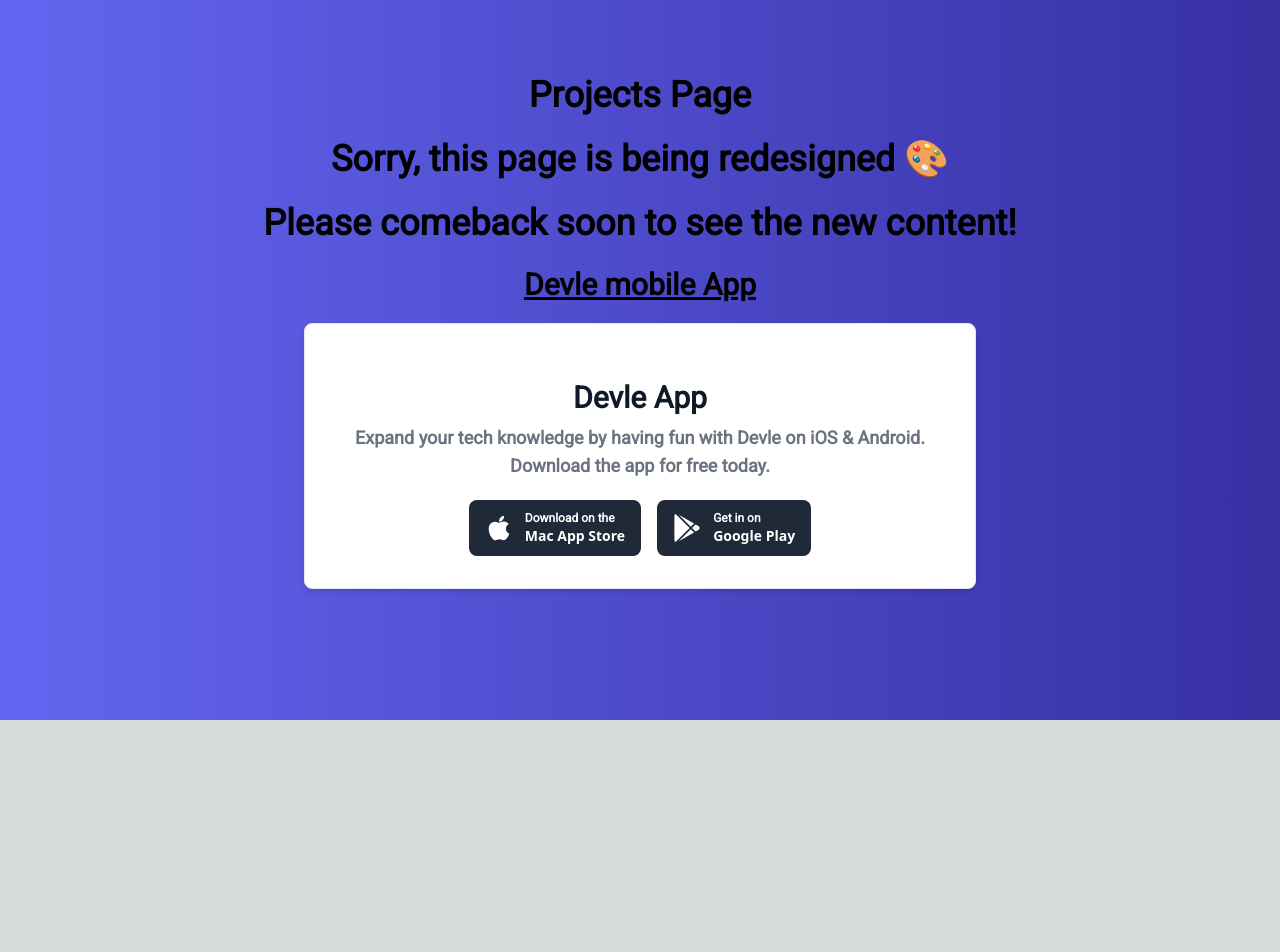
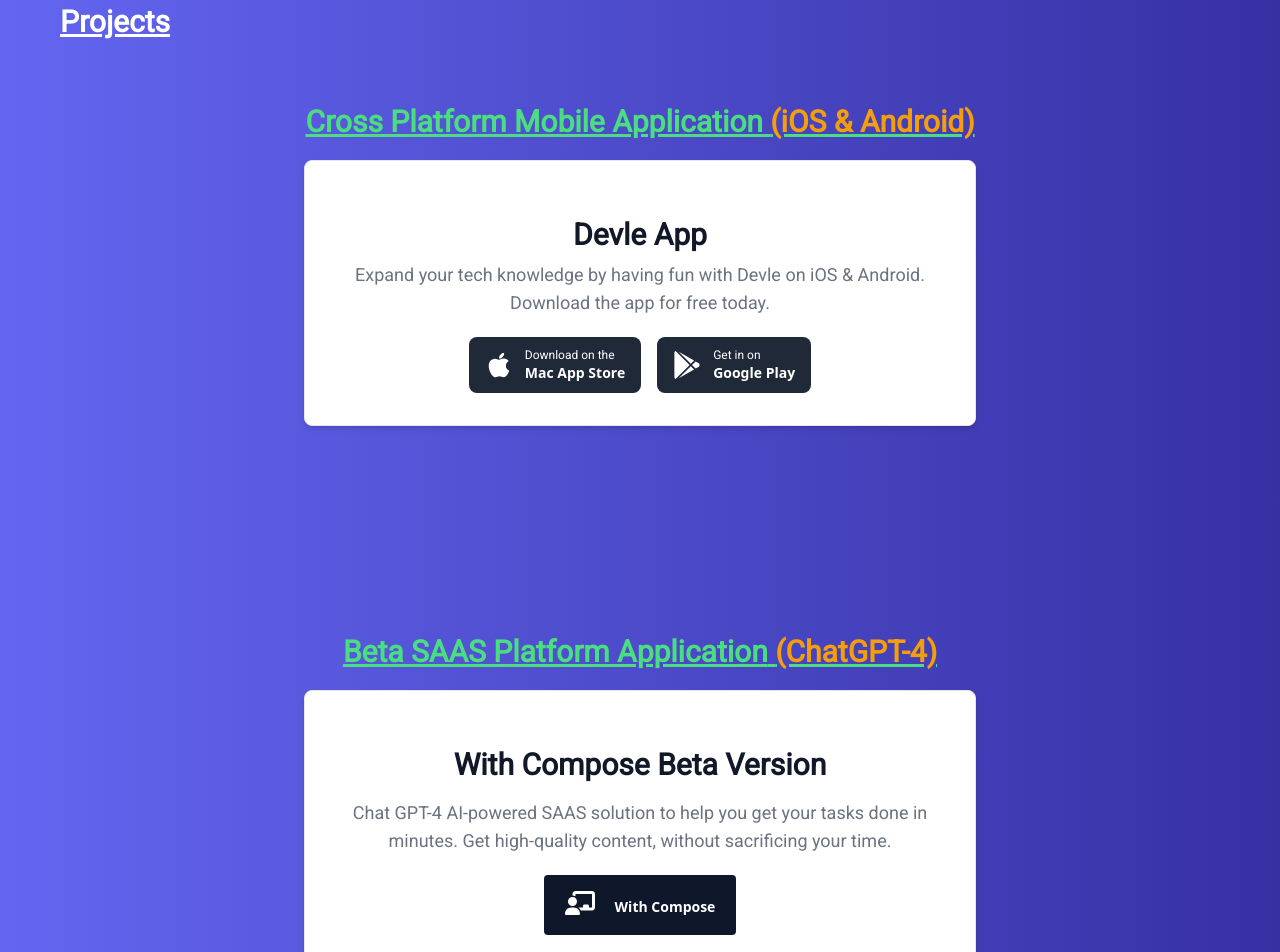
Before and after one commit to AbeTavarez/devp, a Next.js app: page /projects in a window 1280 px wide. Shown: the part 260-1212 px from the top of the page. Before the commit the page ends 980 px from the top, so only its background shows below. Built offline with nearby package versions, Linux system fonts and the light colour scheme.

Commit message:
projects page updated

```diff
--- a/pages/projects.js
+++ b/pages/projects.js
@@ -1,21 +1,19 @@
 import { AppLayout } from "../components/AppLayout";
+import { faChalkboardUser } from "@fortawesome/free-solid-svg-icons";
+import { FontAwesomeIcon } from "@fortawesome/react-fontawesome";
 
 export default function Projects() {
   return (
-    <main
-      className={`flex justify-center items-center w-full h-screen  relative bg-gradient-to-r from-indigo-500 to-indigo-800 md:flex-col dark:bg-gradient-to-r dark:from-slate-700 dark:to-slate-950`}
-    >
-      <div className="font-bold text-2xl text-center leading-loose">
-        <div>
-          <h1>Projects Page</h1>
-          <h1>Sorry, this page is being redesigned &#127912;</h1>
-          <h1>Please comeback soon to see the new content!</h1>
-        </div>
+    <main className="w-full h-full bg-white dark:bg-gradient-to-r dark:from-slate-700 dark:to-slate-950 bg-gradient-to-r from-indigo-500 to-indigo-800 p-5">
+      <h1 className="text-white text-3xl p-10 font-bold dark:text-white underline">
+        Projects
+      </h1>
 
-        <h2 className="font-bold text-3xl text-center mb-5 underline">
-          Devle mobile App
+      <div class="max-w-2xl mx-auto">
+        <h2 className="font-bold text-3xl text-center mb-5 underline text-green-400">
+          Cross Platform Mobile Application{" "}
+          <span className="text-amber-500">(iOS & Android)</span>
         </h2>
-        <div class="max-w-2xl mx-auto">
         <div class="p-4 w-full text-center bg-white rounded-lg border shadow-md sm:p-8 dark:bg-gray-800 dark:border-gray-700">
           <h3 class="mb-2 text-3xl font-bold text-gray-900 dark:text-white">
             Devle App
@@ -82,6 +80,36 @@
           </div>
         </div>
       </div>
+
+      {/* BETA PROJECT  */}
+      <div class="max-w-2xl mx-auto my-52">
+        <h2 className="font-bold text-3xl text-center mb-5 underline text-green-400">
+          Beta SAAS Platform Application{" "}
+          <span className="text-amber-500">(ChatGPT-4)</span>
+        </h2>
+        <div class="p-4 w-full text-center bg-white rounded-lg border shadow-md sm:p-8 dark:bg-gray-800 dark:border-gray-700 flex flex-col items-center">
+          <h3 class="mb-2 text-3xl font-bold text-gray-900 dark:text-white">
+            With Compose Beta Version
+          </h3>
+          <p class="mb-5 text-base text-gray-500 sm:text-lg dark:text-gray-400">
+            Chat GPT-4 AI-powered SAAS solution to help you get your tasks done
+            in minutes. Get high-quality content, without sacrificing your time.
+          </p>
+          <a
+            href="https://clownfish-app-23htu.ondigitalocean.app/"
+            target="_blank"
+          >
+            <div className="text-md text-white text-center py-4 font-heading bg-slate-900 w-48 rounded hover:cursor-pointer">
+              <FontAwesomeIcon
+                icon={faChalkboardUser}
+                className="text-2xl text-white"
+              />
+              <span className="text-white ml-5 font-sans text-sm font-semibold ">
+                With Compose{" "}
+              </span>
+            </div>
+          </a>
+        </div>
       </div>
     </main>
   );
```
Lines whose indentation alone changed are shown as unchanged.
